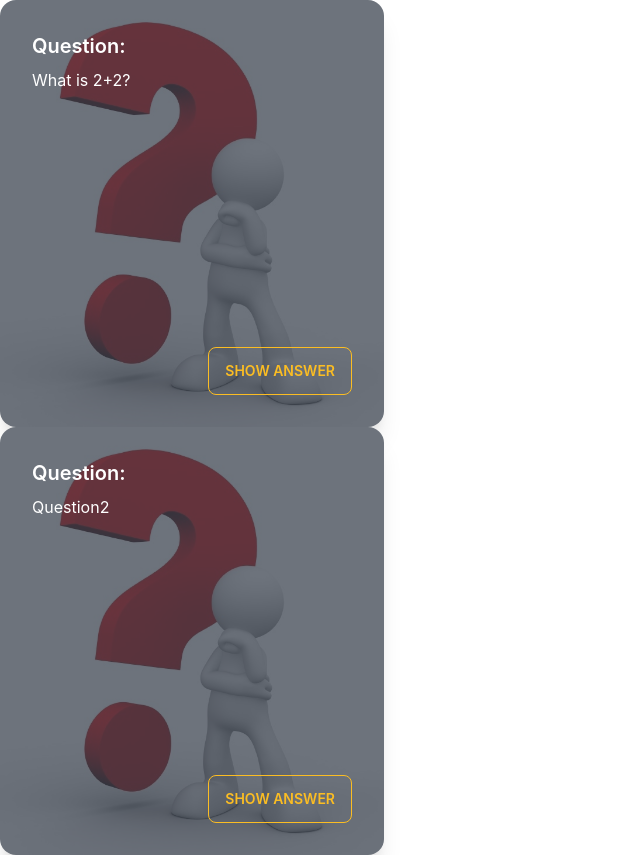
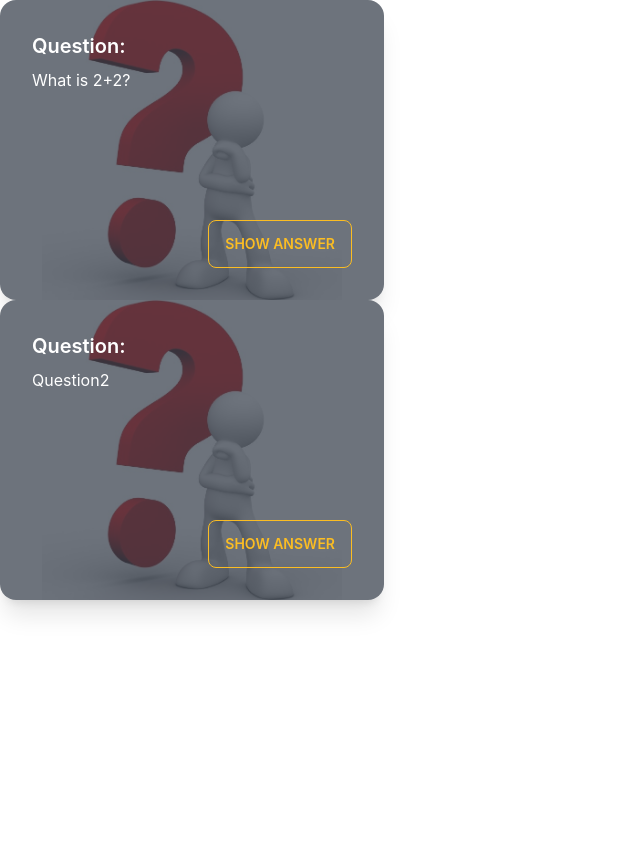
Before and after one commit to ZHANGJialiHappy/flashcardQuiz, a React (Create React App) app: page / in a window 1280 px wide. Shown: the whole page, without its empty margins (0-640 px from the left). After the commit the page ends 800 px from the top, so only its background shows below. Built offline with nearby package versions, Linux system fonts and the light colour scheme; the HTML template or start-up script is replaced by a standard one.

Commit message:
clean code

```diff
--- a/src/components/Flashcard.tsx
+++ b/src/components/Flashcard.tsx
@@ -1,7 +1,7 @@
 import React, { useState } from 'react';
 import { IFlashcard } from '../Interface';
 import answer from '../pic/answer.jpg';
-import  question from '../pic/question.jpeg'
+import question from '../pic/question.jpeg'
 
 
 type Props = {
@@ -12,31 +12,32 @@ function Flashcard({ flashcard }: Props) {
   const [flip, setFlip] = useState<boolean>(false);
 
   return (
-    <div className="card w-96 bg-base-100 shadow-xl image-full"
+    <div className="card w-96 bg-base-100 shadow-xl image-full h-[300px] h-[300px] "
       onClick={() => setFlip(!flip)}>
+
       {flip ?
-        <figure><img src={answer} alt="Answer" /></figure>
+        <>
+          <figure><img src={answer} alt="Answer" className="w-[300px]"/></figure>
+          <div className="card-body">
+            <h2 className="card-title">Answer:</h2>
+            <p>{flashcard.answer}</p>
+            <div className="card-actions justify-end">
+              <button className="btn btn-outline btn-warning">Show Question</button>
+            </div>
+          </div>
+        </>
         :
-        <figure><img src={question} alt="Question" /></figure>
+        <>
+          <figure><img src={question} alt="Question" className="w-[300px]"/></figure>
+          <div className="card-body">
+            <h2 className="card-title">Question:</h2>
+            <p>{flashcard.question}</p>
+            <div className="card-actions justify-end">
+              <button className="btn btn-outline btn-warning">Show Answer</button>
+            </div>
+          </div>
+        </>
       }
-
-      <div className="card-body">
-
-        {flip ?
-          <h2 className="card-title">Answer:</h2>
-          :
-          <h2 className="card-title">Question:</h2>}
-
-        <p>{flip ? flashcard.answer : flashcard.question}</p>
-
-        <div className="card-actions justify-end">
-          {flip ?
-            <button className="btn btn-outline btn-warning">Show Question</button>
-            :
-            <button className="btn btn-outline btn-warning">Show Answer</button>
-          }
-        </div>
-      </div>
 
     </div>
   )
```
